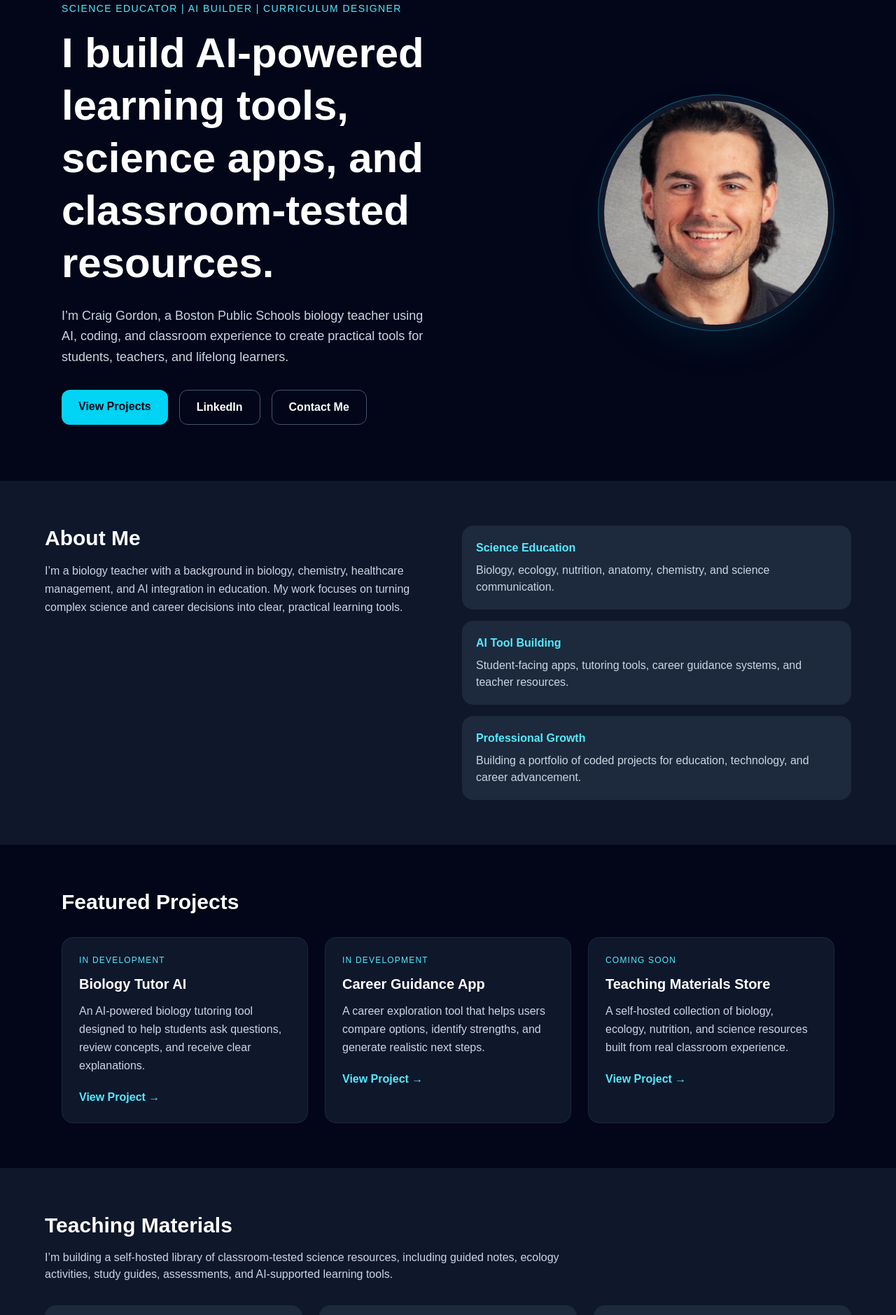
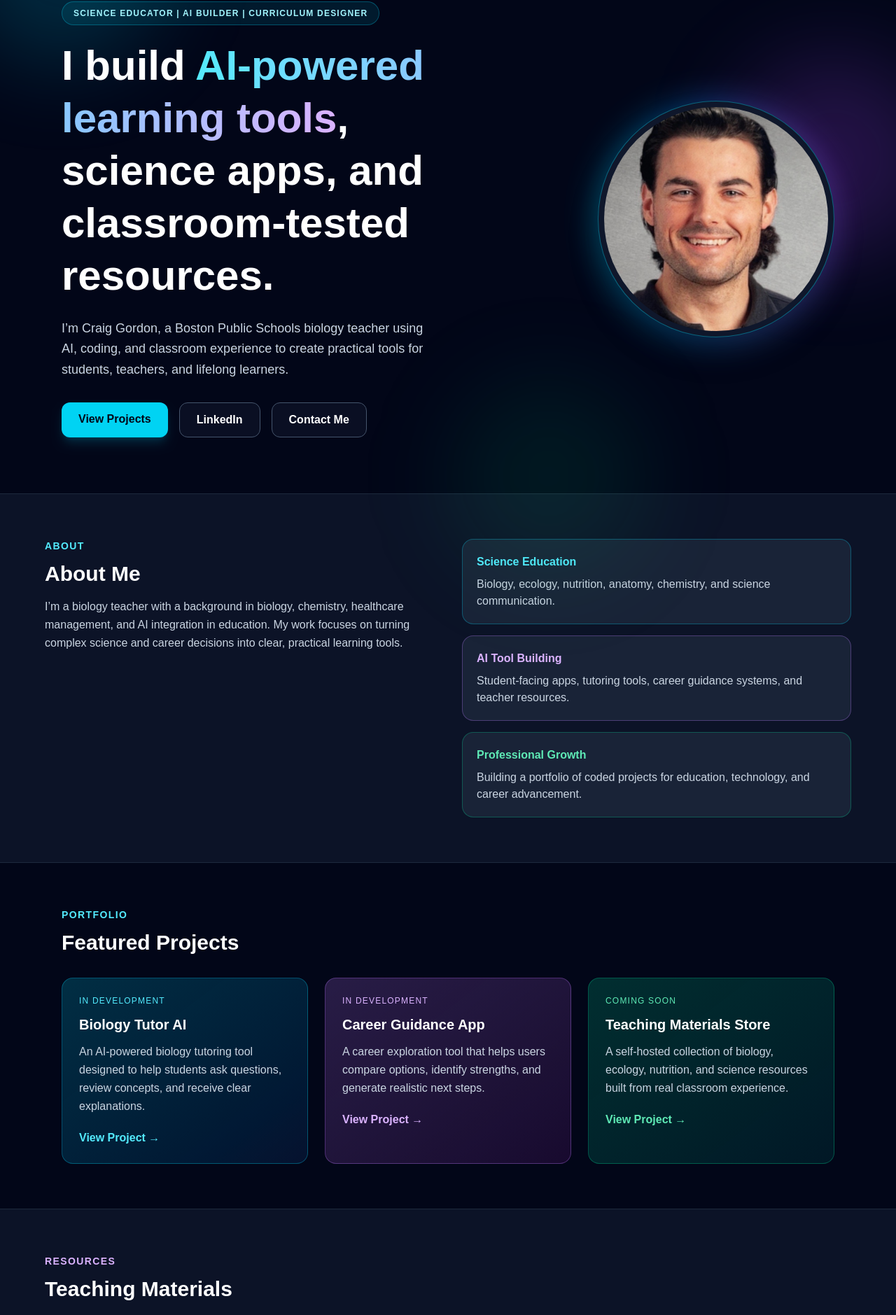
Before and after one commit to craigjamesgordon13-byte/craig-gordon-hub, a Next.js app: page / in a window 1280 px wide. Shown: the part 78-1957 px from the top of the page at 70% size. Built offline with nearby package versions, Linux system fonts and the light colour scheme.

Commit message:
Update homepage design

```diff
--- a/app/page.js
+++ b/app/page.js
@@ -1,26 +1,34 @@
 export default function Home() {
   return (
-    <main className="min-h-screen bg-slate-950 text-white">
-<section className="mx-auto grid max-w-6xl items-center gap-12 px-6 py-20 md:grid-cols-2">
-  <div>
-    <p className="mb-4 text-sm uppercase tracking-widest text-cyan-300">
+    <main className="min-h-screen overflow-hidden bg-slate-950 text-white">
+      <section className="relative mx-auto grid max-w-6xl items-center gap-12 px-6 py-20 md:grid-cols-2">
+        <div className="absolute left-[-120px] top-[-120px] h-72 w-72 rounded-full bg-cyan-500/20 blur-3xl" />
+        <div className="absolute right-[-120px] top-40 h-72 w-72 rounded-full bg-purple-500/20 blur-3xl" />
+        <div className="absolute bottom-[-120px] left-1/2 h-72 w-72 rounded-full bg-emerald-500/10 blur-3xl" />
+
+        <div className="relative z-10">
+          <div className="mb-5 inline-flex rounded-full border border-cyan-400/30 bg-cyan-400/10 px-4 py-2 text-xs font-semibold uppercase tracking-widest text-cyan-200">
             Science Educator | AI Builder | Curriculum Designer
-    </p>
+          </div>
 
           <h1 className="mb-6 text-4xl font-bold leading-tight md:text-6xl">
-      I build AI-powered learning tools, science apps, and classroom-tested resources.
+            I build{" "}
+            <span className="bg-gradient-to-r from-cyan-300 via-blue-300 to-purple-300 bg-clip-text text-transparent">
+              AI-powered learning tools
+            </span>
+            , science apps, and classroom-tested resources.
           </h1>
 
           <p className="mb-8 text-lg leading-relaxed text-slate-300">
-      I’m Craig Gordon, a Boston Public Schools biology teacher using AI, coding,
-      and classroom experience to create practical tools for students, teachers,
-      and lifelong learners.
+            I’m Craig Gordon, a Boston Public Schools biology teacher using AI,
+            coding, and classroom experience to create practical tools for students,
+            teachers, and lifelong learners.
           </p>
 
           <div className="flex flex-wrap gap-4">
             <a
               href="#projects"
-        className="rounded-xl bg-cyan-400 px-6 py-3 font-semibold text-slate-950 transition hover:bg-cyan-300"
+              className="rounded-xl bg-cyan-400 px-6 py-3 font-semibold text-slate-950 shadow-lg shadow-cyan-500/20 transition hover:bg-cyan-300"
             >
               View Projects
             </a>
@@ -28,22 +36,24 @@ export default function Home() {
             <a
               href="https://www.linkedin.com/in/craig-gordon-bab4b4191"
               target="_blank"
-        className="rounded-xl border border-slate-600 px-6 py-3 font-semibold transition hover:bg-slate-800"
+              className="rounded-xl border border-slate-600 bg-slate-900/60 px-6 py-3 font-semibold transition hover:border-cyan-400 hover:bg-slate-800"
             >
               LinkedIn
             </a>
 
             <a
               href="mailto:Craig.James.Gordon13@gmail.com"
-        className="rounded-xl border border-slate-600 px-6 py-3 font-semibold transition hover:bg-slate-800"
+              className="rounded-xl border border-slate-600 bg-slate-900/60 px-6 py-3 font-semibold transition hover:border-purple-400 hover:bg-slate-800"
             >
               Contact Me
             </a>
           </div>
         </div>
 
-  <div className="flex justify-center md:justify-end">
-    <div className="rounded-full border border-cyan-400/40 bg-slate-900 p-2 shadow-2xl shadow-cyan-950/40">
+        <div className="relative z-10 flex justify-center md:justify-end">
+          <div className="relative">
+            <div className="absolute inset-0 rounded-full bg-gradient-to-r from-cyan-400 via-blue-500 to-purple-500 blur-xl opacity-40" />
+            <div className="relative rounded-full border border-cyan-400/40 bg-slate-900 p-2 shadow-2xl shadow-cyan-950/40">
               <img
                 src="/craig-headshot.png"
                 alt="Craig Gordon"
@@ -51,16 +61,21 @@ export default function Home() {
               />
             </div>
           </div>
+        </div>
       </section>
-      <section className="bg-slate-900 px-6 py-16">
+
+      <section className="border-y border-slate-800 bg-slate-900/80 px-6 py-16">
         <div className="mx-auto grid max-w-6xl gap-10 md:grid-cols-2">
           <div>
+            <p className="mb-3 text-sm font-semibold uppercase tracking-widest text-cyan-300">
+              About
+            </p>
             <h2 className="mb-4 text-3xl font-bold">About Me</h2>
             <p className="leading-relaxed text-slate-300">
               I’m a biology teacher with a background in biology, chemistry,
-              healthcare management, and AI integration in education. My work focuses
-              on turning complex science and career decisions into clear, practical
-              learning tools.
+              healthcare management, and AI integration in education. My work
+              focuses on turning complex science and career decisions into clear,
+              practical learning tools.
             </p>
           </div>
 
@@ -68,20 +83,26 @@ export default function Home() {
             <InfoBox
               title="Science Education"
               text="Biology, ecology, nutrition, anatomy, chemistry, and science communication."
+              color="cyan"
             />
             <InfoBox
               title="AI Tool Building"
               text="Student-facing apps, tutoring tools, career guidance systems, and teacher resources."
+              color="purple"
             />
             <InfoBox
               title="Professional Growth"
               text="Building a portfolio of coded projects for education, technology, and career advancement."
+              color="emerald"
             />
           </div>
         </div>
       </section>
 
       <section id="projects" className="mx-auto max-w-6xl px-6 py-16">
+        <p className="mb-3 text-sm font-semibold uppercase tracking-widest text-cyan-300">
+          Portfolio
+        </p>
         <h2 className="mb-8 text-3xl font-bold">Featured Projects</h2>
 
         <div className="grid gap-6 md:grid-cols-3">
@@ -89,24 +110,30 @@ export default function Home() {
             title="Biology Tutor AI"
             description="An AI-powered biology tutoring tool designed to help students ask questions, review concepts, and receive clear explanations."
             status="In Development"
+            accent="cyan"
           />
 
           <ProjectCard
             title="Career Guidance App"
             description="A career exploration tool that helps users compare options, identify strengths, and generate realistic next steps."
             status="In Development"
+            accent="purple"
           />
 
           <ProjectCard
             title="Teaching Materials Store"
             description="A self-hosted collection of biology, ecology, nutrition, and science resources built from real classroom experience."
             status="Coming Soon"
+            accent="emerald"
           />
         </div>
       </section>
 
-      <section className="bg-slate-900 px-6 py-16">
+      <section className="border-y border-slate-800 bg-slate-900/80 px-6 py-16">
         <div className="mx-auto max-w-6xl">
+          <p className="mb-3 text-sm font-semibold uppercase tracking-widest text-purple-300">
+            Resources
+          </p>
           <h2 className="mb-4 text-3xl font-bold">Teaching Materials</h2>
 
           <p className="mb-8 max-w-3xl text-slate-300">
@@ -124,16 +151,20 @@ export default function Home() {
       </section>
 
       <section className="mx-auto max-w-6xl px-6 py-16">
+        <div className="rounded-3xl border border-slate-800 bg-gradient-to-r from-slate-900 via-slate-900 to-slate-800 p-8 shadow-2xl shadow-slate-950/40">
+          <p className="mb-3 text-sm font-semibold uppercase tracking-widest text-cyan-300">
+            Connect
+          </p>
           <h2 className="mb-4 text-3xl font-bold">Contact</h2>
 
-        <p className="mb-6 text-slate-300">
+          <p className="mb-6 max-w-2xl text-slate-300">
             Interested in my work, apps, teaching resources, or professional background?
           </p>
 
           <div className="flex flex-wrap gap-4">
             <a
               href="mailto:Craig.James.Gordon13@gmail.com"
-            className="rounded-xl bg-cyan-400 px-6 py-3 font-semibold text-slate-950 transition hover:bg-cyan-300"
+              className="rounded-xl bg-cyan-400 px-6 py-3 font-semibold text-slate-950 shadow-lg shadow-cyan-500/20 transition hover:bg-cyan-300"
             >
               Email Me
             </a>
@@ -141,35 +172,40 @@ export default function Home() {
             <a
               href="https://www.linkedin.com/in/craig-gordon-bab4b4191"
               target="_blank"
-            className="rounded-xl border border-slate-600 px-6 py-3 font-semibold transition hover:bg-slate-800"
+              className="rounded-xl border border-slate-600 px-6 py-3 font-semibold transition hover:border-cyan-400 hover:bg-slate-800"
             >
               View LinkedIn
             </a>
+          </div>
         </div>
       </section>
     </main>
   );
 }
 
-function ProjectCard({ title, description, status }) {
+function ProjectCard({ title, description, status, accent }) {
+  const accentStyles = {
+    cyan: "from-cyan-400/20 to-blue-500/10 border-cyan-400/30 text-cyan-300",
+    purple: "from-purple-400/20 to-fuchsia-500/10 border-purple-400/30 text-purple-300",
+    emerald: "from-emerald-400/20 to-teal-500/10 border-emerald-400/30 text-emerald-300",
+  };
+
   return (
-    <div className="rounded-2xl border border-slate-800 bg-slate-900 p-6 transition hover:border-cyan-400">
-      <p className="mb-3 text-xs uppercase tracking-widest text-cyan-300">
-        {status}
-      </p>
-      <h3 className="mb-3 text-xl font-bold">{title}</h3>
+    <div
+      className={`rounded-2xl border bg-gradient-to-br p-6 transition hover:-translate-y-1 hover:shadow-xl ${accentStyles[accent]}`}
+    >
+      <p className="mb-3 text-xs uppercase tracking-widest">{status}</p>
+      <h3 className="mb-3 text-xl font-bold text-white">{title}</h3>
       <p className="mb-5 leading-relaxed text-slate-300">{description}</p>
 
-      <button className="font-semibold text-cyan-300 hover:text-cyan-200">
-        View Project →
-      </button>
+      <button className="font-semibold hover:text-white">View Project →</button>
     </div>
   );
 }
 
 function ResourceCard({ title }) {
   return (
-    <div className="rounded-2xl bg-slate-800 p-5">
+    <div className="rounded-2xl border border-slate-700 bg-slate-800/80 p-5 transition hover:border-cyan-400/50 hover:bg-slate-800">
       <h3 className="mb-2 font-semibold">{title}</h3>
       <p className="text-sm text-slate-300">
         Classroom-tested materials coming soon.
@@ -178,10 +214,16 @@ function ResourceCard({ title }) {
   );
 }
 
-function InfoBox({ title, text }) {
+function InfoBox({ title, text, color }) {
+  const colors = {
+    cyan: "border-cyan-400/30 text-cyan-300",
+    purple: "border-purple-400/30 text-purple-300",
+    emerald: "border-emerald-400/30 text-emerald-300",
+  };
+
   return (
-    <div className="rounded-2xl bg-slate-800 p-5">
-      <h3 className="mb-2 font-semibold text-cyan-300">{title}</h3>
+    <div className={`rounded-2xl border bg-slate-800/80 p-5 ${colors[color]}`}>
+      <h3 className="mb-2 font-semibold">{title}</h3>
       <p className="text-slate-300">{text}</p>
     </div>
   );
```
Lines whose indentation alone changed are shown as unchanged.
